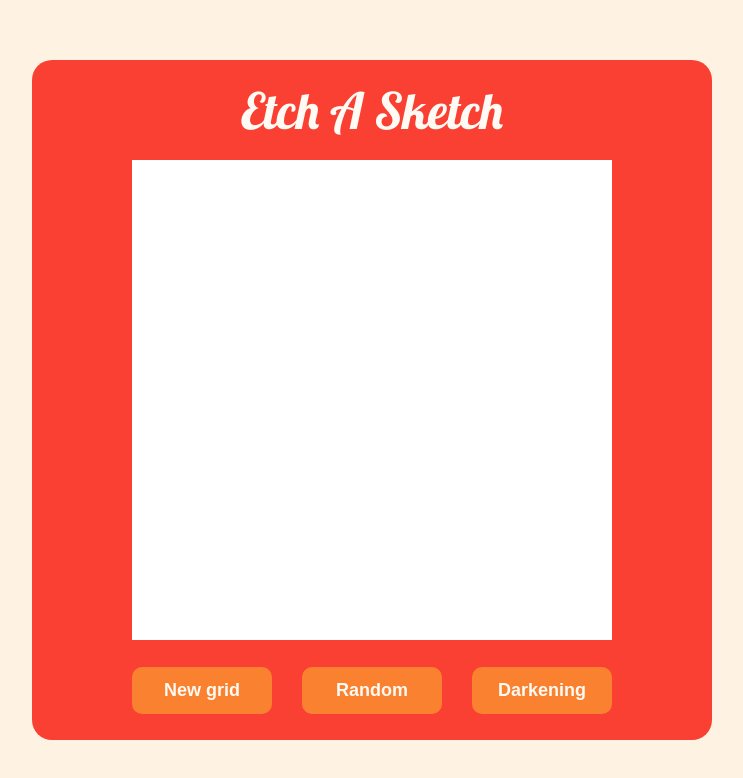
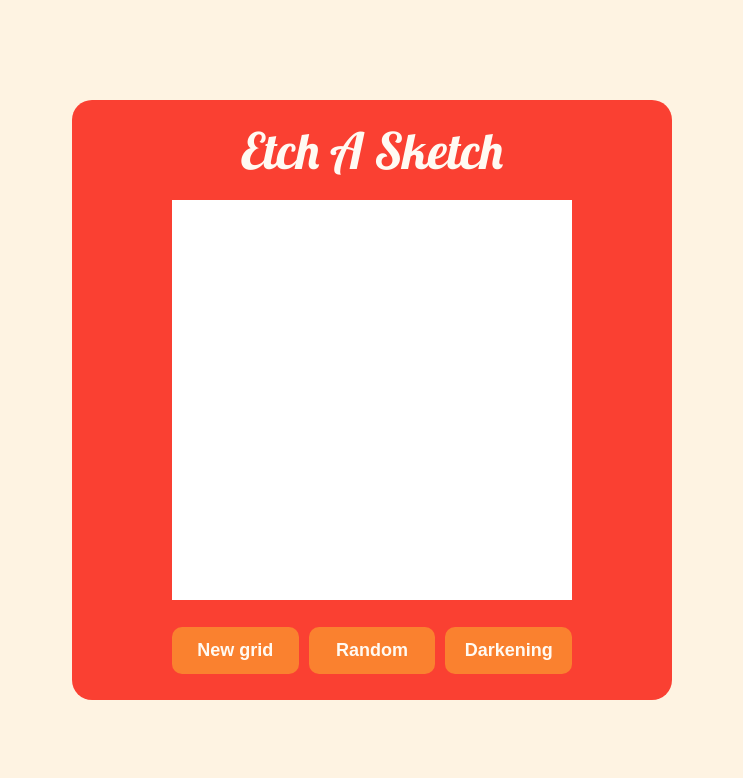
Before and after one commit to d2038-dev/etch-a-sketch, a plain HTML site: page index.html in a window 1280 px wide. Shown: the whole page, without its empty margins (268-1011 px from the left). Drawn offline with Linux system fonts and the light colour scheme.

Commit message:
style: refactor css properties and adjust values
This commit refactors the style.css file by reordering some CSS
properties for better readability and consistency. It also adjusts
some values to improve the overall appearance of the etch-a-sketch
project.

```diff
--- a/style.css
+++ b/style.css
@@ -11,9 +11,9 @@
 }
 
 body {
+  color: #fffaf3;
+  font-family: Arial, Helvetica, sans-serif;
   line-height: 1.5;
-  font-family: Arial, Helvetica, sans-serif;
-  color: #fffaf3;
 }
 
 img {
@@ -22,58 +22,59 @@ img {
 }
 
 button {
+  color: inherit;
   font: inherit;
-  color: inherit;
 }
 
 .layout {
-  background-color: #fef3e2;
-  min-height: 100vh;
   display: flex;
   justify-content: center;
   align-items: center;
+  min-height: 100vh;
+  background-color: #fef3e2;
 }
 
 .game {
+  border-radius: 20px;
+  padding: 0 100px;
+  width: 600px;
   background-color: #fa4032;
-  padding: 0 100px;
-  border-radius: 20px;
 }
 
 .game__title {
   display: flex;
   justify-content: center;
   align-items: center;
-  height: 100px;
+  min-height: 100px;
+  font-family: "Lobster", sans-serif;
   font-size: 50px;
-  font-family: "Lobster", sans-serif;
 }
 
 .game__canvas {
-  box-sizing: content-box;
-  background-color: white;
-  /* border: 3px solid red; */
   display: flex;
   flex-wrap: wrap;
-  width: 480px;
+  box-sizing: content-box;
+  width: 400px;
+  background-color: white;
 }
 
 .game__buttons {
   display: flex;
   justify-content: space-between;
   align-items: center;
-  height: 100px;
+  gap: 10px;
+  min-height: 100px;
   font-family: Arial, Helvetica, sans-serif;
   font-size: 18px;
   font-weight: 700;
 }
 
 .game__button {
+  border: none;
+  border-radius: 10px;
+  padding: 10px;
+  width: 140px;
   background-color: #fa812f;
-  padding: 10px;
-  min-width: 140px;
-  border-radius: 10px;
-  border: none;
 }
 
 .game__button:hover {
```
